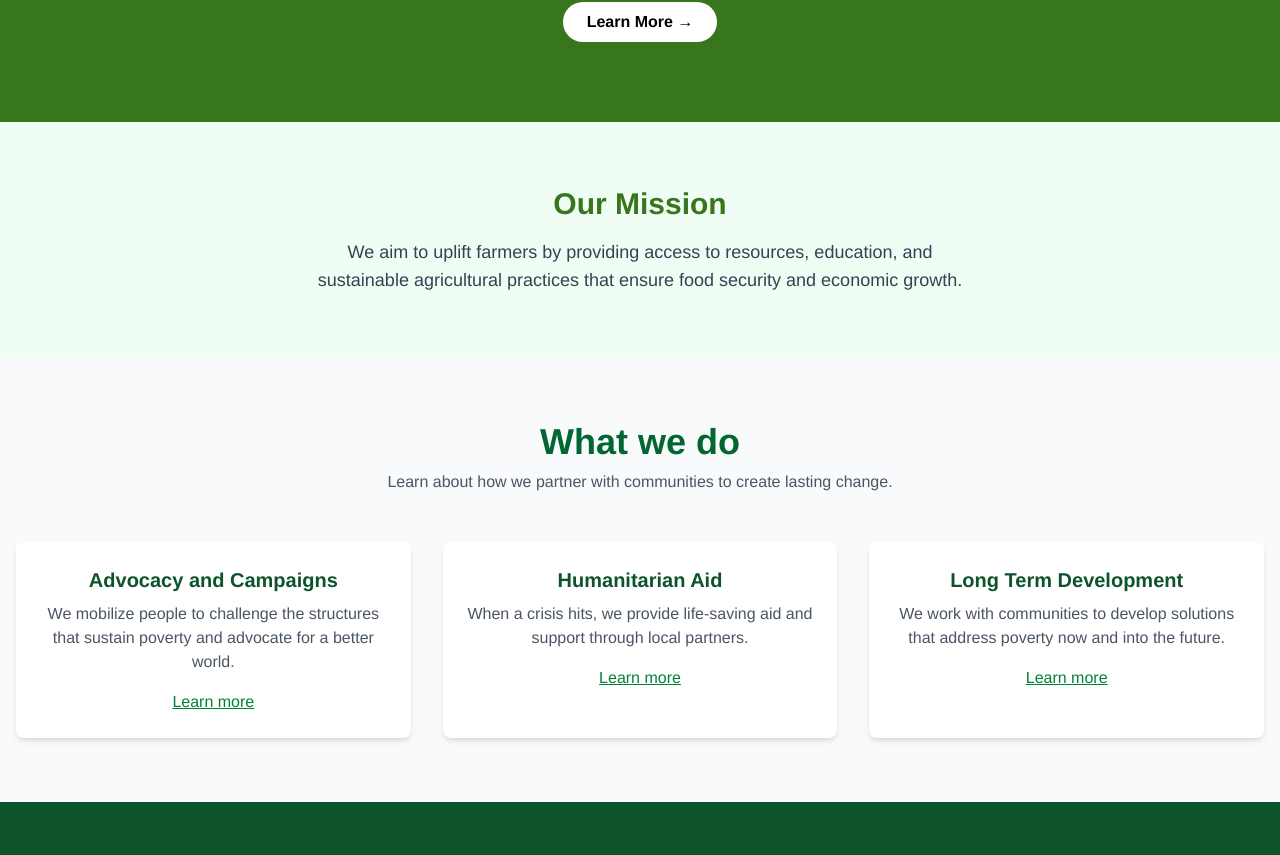
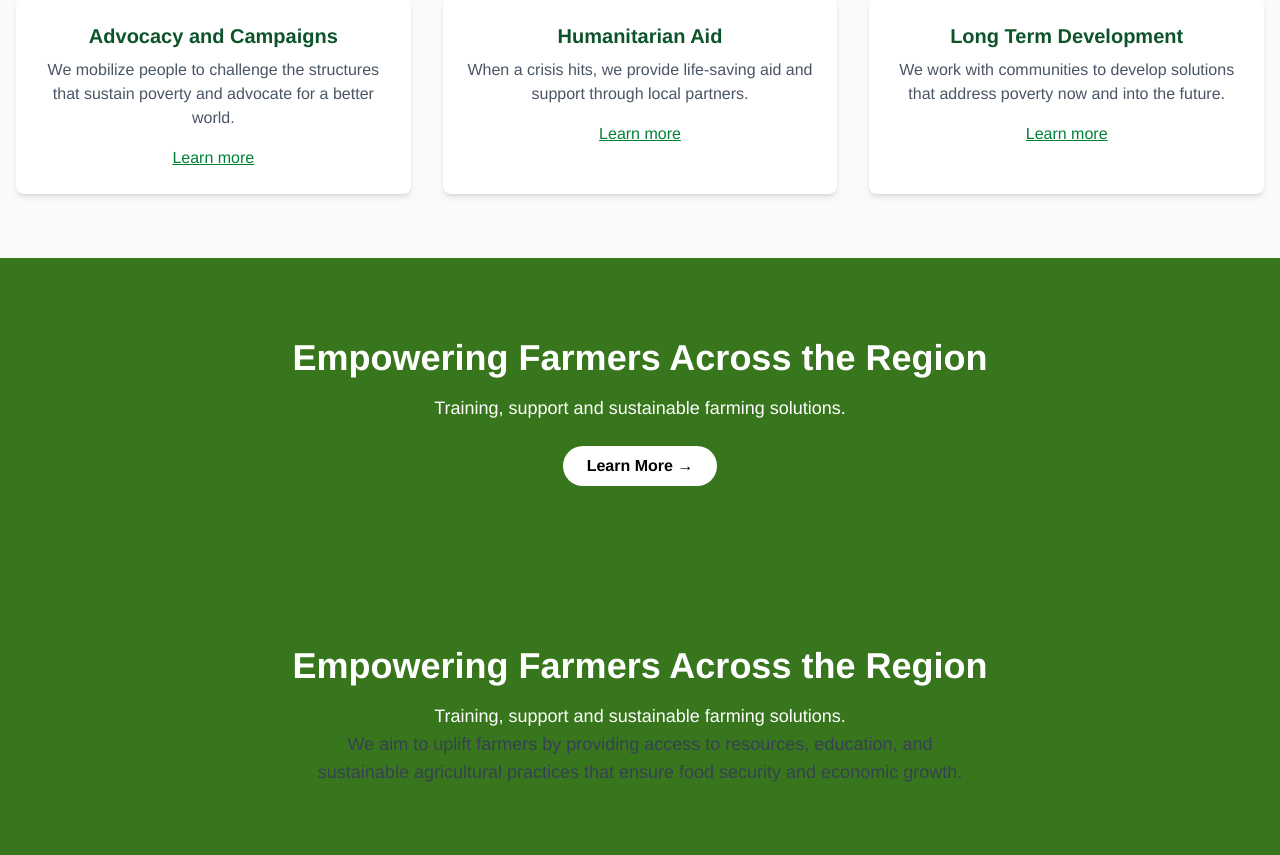
Before and after one commit to Ronald-pro/farm-safari, a Next.js app: page / in a window 1280 px wide. Shown: the part 222-1077 px from the top of the page. Built offline with nearby package versions, Linux system fonts and the light colour scheme.

Commit message:
some changes

```diff
--- a/src/app/page.tsx
+++ b/src/app/page.tsx
@@ -5,6 +5,9 @@ import WhatWeDo from "@/components/WhatWeDO";
 export default function HomePage() {
 	return (
 		<div>
+			<section id="what-we-do">
+				<WhatWeDo />
+			</section>
 
 			<section id="about">
 				<About
@@ -20,10 +23,6 @@ export default function HomePage() {
 					subtitle="Training, support and sustainable farming solutions."
 				/>
 			</section>
-
-      <section id="what-we-do">
-        <WhatWeDo />
-      </section>
 		</div>
 	);
 }
--- a/src/components/Mission.tsx
+++ b/src/components/Mission.tsx
@@ -1,17 +1,18 @@
 type MissionProps = {
 	title: string;
 	subtitle: string;
-
 };
 
 export default function About({ title, subtitle }: MissionProps) {
 	return (
-		<section className="py-16 px-4 bg-green-50 text-center">
-        <h2 className="text-3xl font-bold text-primary mb-4">Our Mission</h2>
-        <p className="text-lg text-gray-700 max-w-2xl mx-auto">
-          We aim to uplift farmers by providing access to resources, education, and
-          sustainable agricultural practices that ensure food security and economic growth.
-        </p>
-      </section>
+		<section className="bg-primary text-white py-20 text-center">
+			<h1 className="text-4xl font-bold">{title}</h1>
+			<p className="mt-4 text-lg">{subtitle}</p>
+			<p className="text-lg text-gray-700 max-w-2xl mx-auto">
+				We aim to uplift farmers by providing access to resources, education,
+				and sustainable agricultural practices that ensure food security and
+				economic growth.
+			</p>
+		</section>
 	);
 }
--- a/src/components/Navbar.tsx
+++ b/src/components/Navbar.tsx
@@ -8,7 +8,7 @@ import logo from "@/public/logo.png";
 
 export default function Navbar() {
 	const [open, setOpen] = useState(false);
-	const [dropdownOpen, setDropdownOpen] = useState(false);
+	//const [dropdownOpen, setDropdownOpen] = useState(false);
 	const [activeSection, setActiveSection] = useState<string | null>(null);
 
 	const menuItems = [
```
Lines whose indentation alone changed are shown as unchanged.
